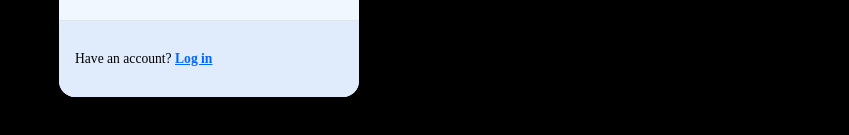
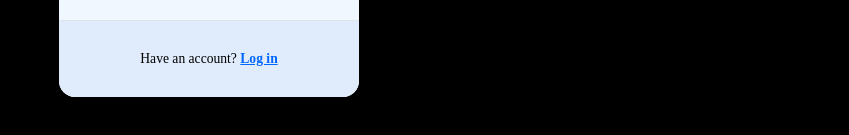
Before and after one commit to AbdullahHamdani4/theme-toggler, a plain HTML site: page index.html in a window 1280 px wide. Shown: the part 513-648 px from the top of the page, without its empty margins (431-1280 px from the left). Drawn offline with Linux system fonts and the light colour scheme.

Commit message:
Center align "Log in" text in the form section

```diff
--- a/index.html
+++ b/index.html
@@ -30,7 +30,7 @@
                 <button class="signUpBtn">Sign up</button>
             </form>
             <div class="form-section">
-                <p>Have an account? <a href="">Log in</a> </p>
+                <p style="text-align: center;">Have an account? <a href="">Log in</a> </p>
             </div>
         </div>
     </div>
```
